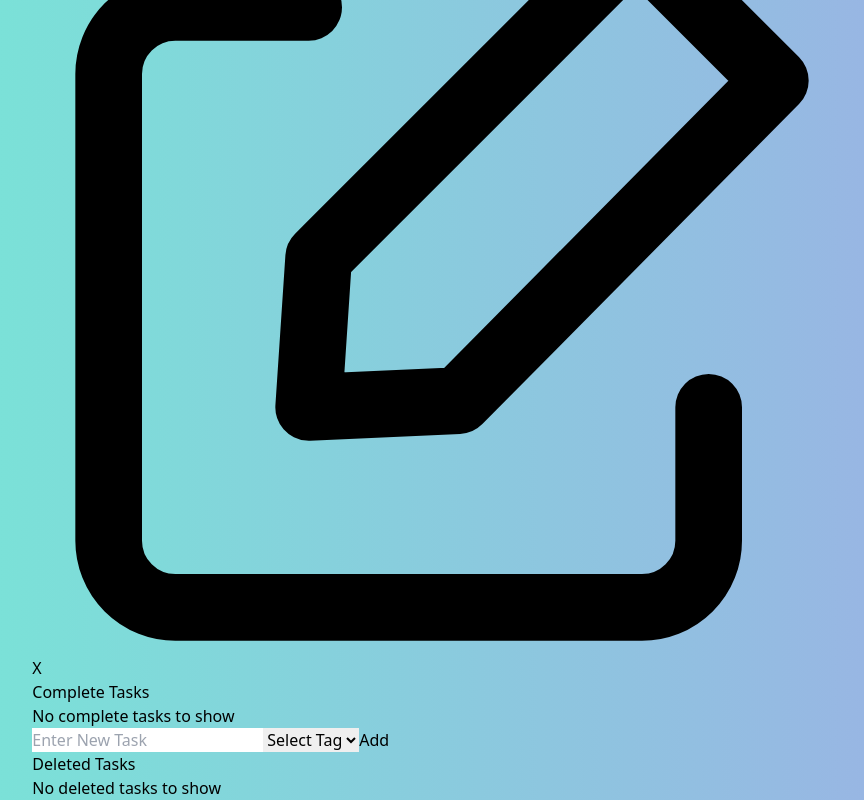
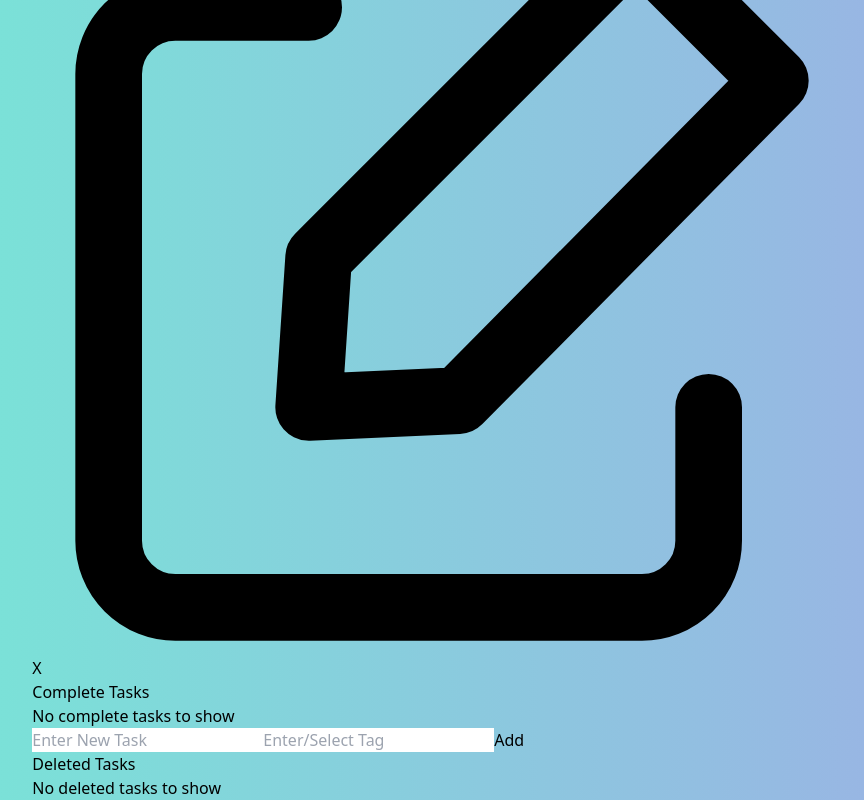
Before and after one commit to hasansfzn/to_do_app, a Vue app: page / in a window 1280 px wide. Shown: the part 3542-4342 px from the top of the page, without its empty margins (203-1067 px from the left). Built offline with nearby package versions, Linux system fonts and the light colour scheme.

Commit message:
datalist added for the tag inputation

```diff
--- a/src/components/TaskAddForm.vue
+++ b/src/components/TaskAddForm.vue
@@ -9,6 +9,10 @@ const emit = defineEmits(["addTask", "inputtedTag"]);
 const newTask = ref("");
 const inputtedTag = ref("");
 
+const tags = computed(() => {
+  return [...new Set(props.initialTags)];
+});
+
 const addTask = () => {
   emit("addTask", newTask.value, inputtedTag.value);
   newTask.value = "";
@@ -19,11 +23,9 @@ const taskAdditionCondition = computed(() => {
   return inputtedTag.value.length > 0 && newTask.value.length;
 });
 
-watch(taskAdditionCondition, () => {
-  console.log(taskAdditionCondition.value);
+const addTaskTextWidth = computed(() => {
+  return newTask.value.length * 10 ?? 40;
 });
-
-const tags = [...new Set(props.initialTags)];
 </script>
 
 <template>
@@ -34,7 +36,23 @@ const tags = [...new Set(props.initialTags)];
       class="p-2 bg-white text-gray-700 focus:outline-none shadow-lg shadow-gray-500/50"
       placeholder="Enter New Task"
     />
-    <select
+    <input
+      :class="[
+        {
+          'p-2 bg-white text-gray-700 focus:outline-none shadow-lg shadow-gray-500/50 border-l-4 border-indigo-500 w-1/5': true,
+        },
+      ]"
+      type="text"
+      placeholder="Enter/Select Tag"
+      v-model="inputtedTag"
+      :list="tags"
+    />
+    <datalist :id="tags">
+      <option v-for="tag in tags" :value="tag" :key="tag">
+        {{ tag }}
+      </option>
+    </datalist>
+    <!-- <select
       name="select_tag"
       id="select_tag"
       v-model="inputtedTag"
@@ -44,15 +62,20 @@ const tags = [...new Set(props.initialTags)];
         },
       ]"
     >
-      <option :value="inputtedTag" disabled selected>Select Tag</option>
+      <option value="" disabled selected>Select Tag</option>
       <option v-for="tag in tags" :value="tag" :key="tag">
         {{ tag }}
       </option>
-    </select>
+    </select> -->
     <button
       type="submit"
-      class="p-2 bg-white border-l-4 border-indigo-500 shadow-lg shadow-gray-500/50"
-      :disabled="!(inputtedTag.length > 0 && newTask.length)"
+      :class="[
+        {
+          'p-2 bg-white border-l-4 border-indigo-500 shadow-lg shadow-gray-500/50': true,
+          'cursor-not-allowed opacity-75': !taskAdditionCondition,
+        },
+      ]"
+      :disabled="!taskAdditionCondition"
     >
       Add
     </button>
```
